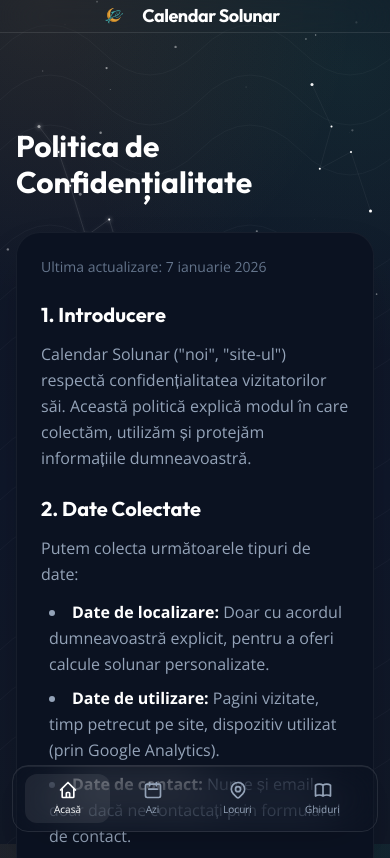
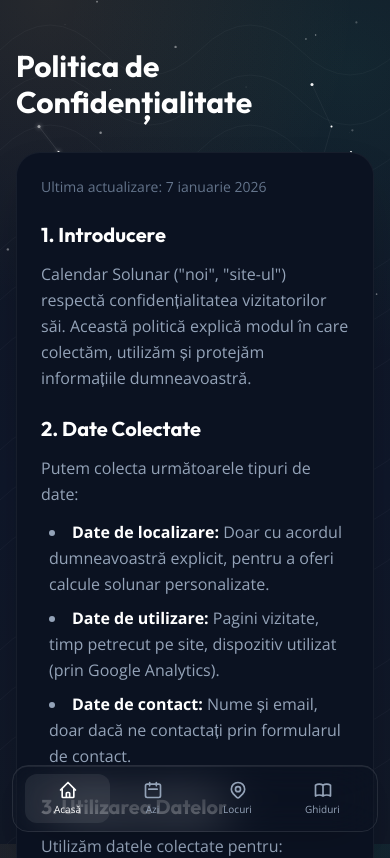
Before and after one commit to GaitanS/CatalogSolunar, a Next.js app: page /confidentialitate in a window 390 px wide. Shown: the top 858 px of the page. Built offline with nearby package versions, Linux system fonts and the light colour scheme.

Commit message:
Hide top header on mobile

```diff
--- a/src/app/globals.css
+++ b/src/app/globals.css
@@ -127,6 +127,10 @@
     display: flex;
   }
 
+  .desktop-header {
+    display: none;
+  }
+
   .site-nav-link[data-nav-active="true"] {
     background: rgba(255, 255, 255, 0.075);
     color: #ffffff;
@@ -134,6 +138,10 @@
 }
 
 @media (min-width: 768px) {
+  .desktop-header {
+    display: block;
+  }
+
   .mobile-bottom-nav {
     display: none !important;
   }
--- a/src/app/layout.tsx
+++ b/src/app/layout.tsx
@@ -111,7 +111,7 @@ export default async function RootLayout({
             <body className={`${openSans.variable} ${outfit.variable} font-body bg-night-950 text-slate-100 min-h-screen antialiased selection:bg-moon selection:text-night-950`}>
                 <ClientProviders>
                     <LazyBackground />
-                    <header className="fixed top-0 left-0 right-0 z-50 border-b border-white/10 bg-[#111827]/88 backdrop-blur-xl">
+                    <header className="desktop-header fixed top-0 left-0 right-0 z-50 border-b border-white/10 bg-[#111827]/88 backdrop-blur-xl">
                         <div className="container-custom py-3 flex items-center justify-center md:justify-between">
                             <a href="/" className="interactive-lift flex items-center gap-3 group rounded-2xl pr-3">
                                 <Image
@@ -134,7 +134,7 @@ export default async function RootLayout({
                             </nav>
                         </div>
                     </header>
-                    <main className="pt-20 pb-20 md:pb-0">
+                    <main className="pb-20 md:pb-0 md:pt-20">
                         {children}
                     </main>
                     <nav className="mobile-bottom-nav fixed bottom-3 left-3 right-3 z-50 bg-[#111827]/92 backdrop-blur-xl border border-white/10 rounded-2xl flex items-center justify-around py-2 px-3 taste-surface md:hidden">
```
